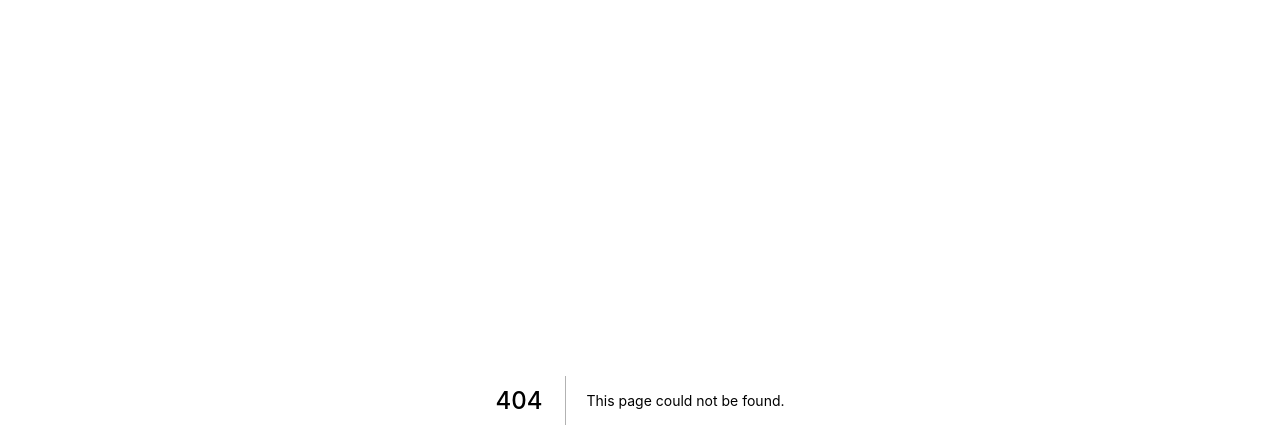
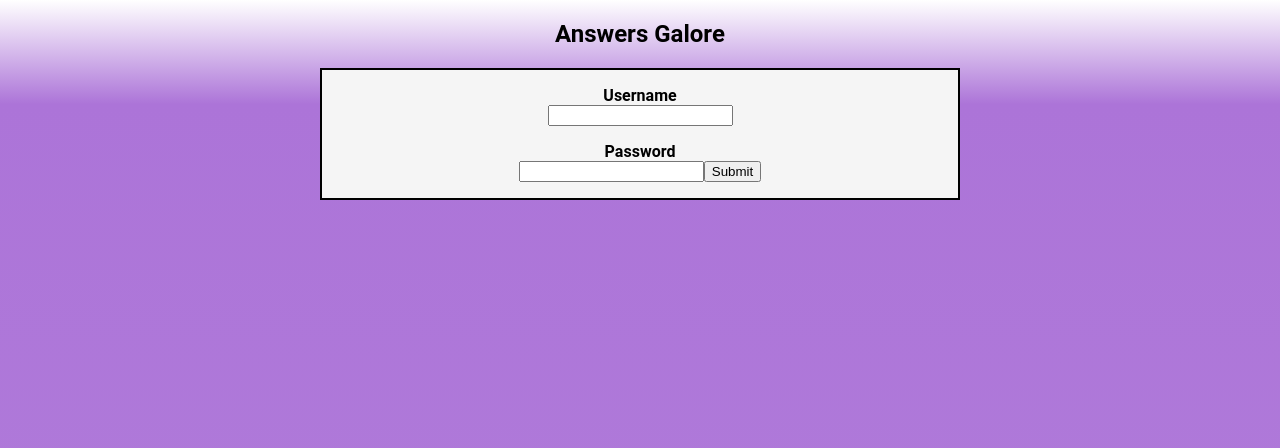
Before and after one commit to andrewkerr3956/Project-5, a Next.js app: page /login in a window 1280 px wide. Before the commit this address had no page. Shown: the top 448 px of the page. Built offline with nearby package versions, Linux system fonts and the light colour scheme.

Commit message:
Started building the login page for the app.

```diff
--- /dev/null
+++ b/pages/login.js
@@ -0,0 +1,24 @@
+import { useState } from 'react';
+
+const Login = () => {
+    const [username, setUsername] = useState("");
+    const [password, setPassword] = useState("");
+    return (
+      <div style={{position: "absolute", top: "0", height: "125vh", width: "100%", background: "linear-gradient(180deg, rgba(172, 116, 216, 0) 0%, #AC74D8 10.42%, rgba(172, 116, 216, 0.916667) 99.97%, rgba(172, 116, 216, 0) 99.98%, rgba(172, 116, 216, 0.0238739) 99.99%)"}}>
+        <h2 style={{textAlign: "center"}}>Answers Galore</h2>
+        <div style={{backgroundColor: "whitesmoke", width: "50%", border: "2px solid black", textAlign: "center", margin: " auto", padding: "1rem"}}>
+            <form id="loginForm" action="submit">
+            <label htmlFor="username">Username <br />
+                <input type="text" value={username} onChange={() => setUsername} maxLength={50} required />
+            </label> <p />
+            <label htmlFor="password">Password <br />
+                <input type="password" value={password} onChange={() => setPassword} required maxLength={200} />
+            </label>
+            <button>Submit</button>
+            </form>
+            </div>
+      </div>
+    )
+}
+
+export default Login;
```
Also changed, not shown: pages/index.js (+20 -16 lines).
